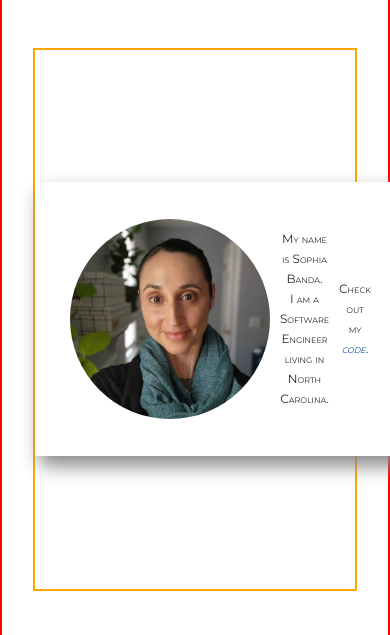
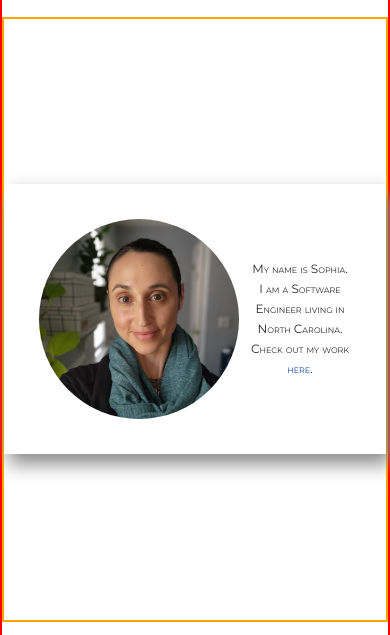
Before and after one commit to sophiabanda/portfolio-project, a website: page index.html in a window 390 px wide. Shown: the part 132-767 px from the top of the page. Drawn offline with nearby package versions, Linux system fonts and the light colour scheme.

Commit message:
Removed 8% margin from media q, edited index page intro

```diff
--- a/css/styles.css
+++ b/css/styles.css
@@ -399,7 +399,6 @@ input, textarea, label {
     }
 
     .main-profile {
-        margin: 8%;
         text-align: var(--align-center);
         font-size: 12px;
     }
--- a/index.html
+++ b/index.html
@@ -34,8 +34,7 @@
         <main class="main-profile">
             <div class="profile">
                 <img src="img/selfie_square.jpeg" class="profile__portrait" alt="Photo of Sophia Banda">
-                <p>My name is Sophia Banda.<br> I am a <span>Software Engineer</span><br> living in North Carolina.</p>
-                <p>Check out my<a href="work.html" target="blank_"><i> code.</i> </a></p>
+                <p>My name is Sophia. I am a Software Engineer living in North Carolina. Check out my work<a href="work.html"> here.</a>
             </div>
         </main>
         <footer class="page-footer">
```
